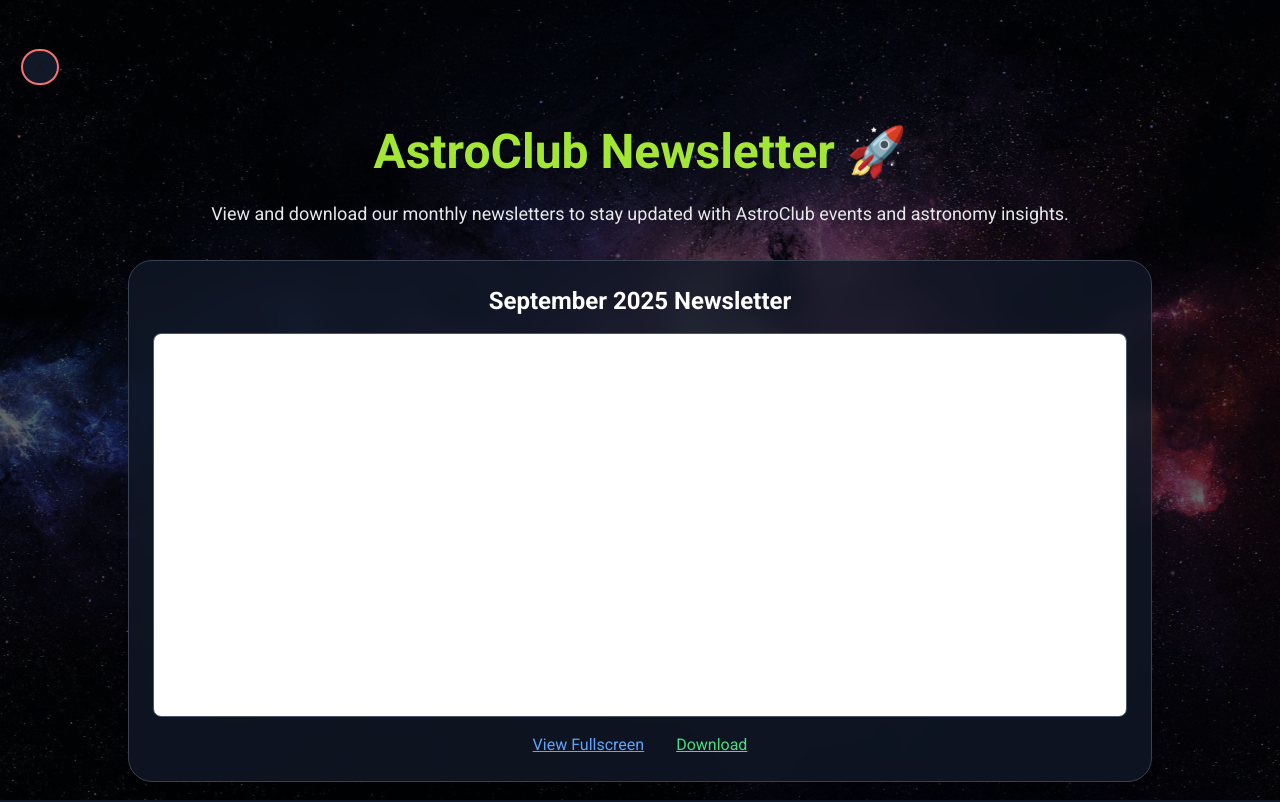
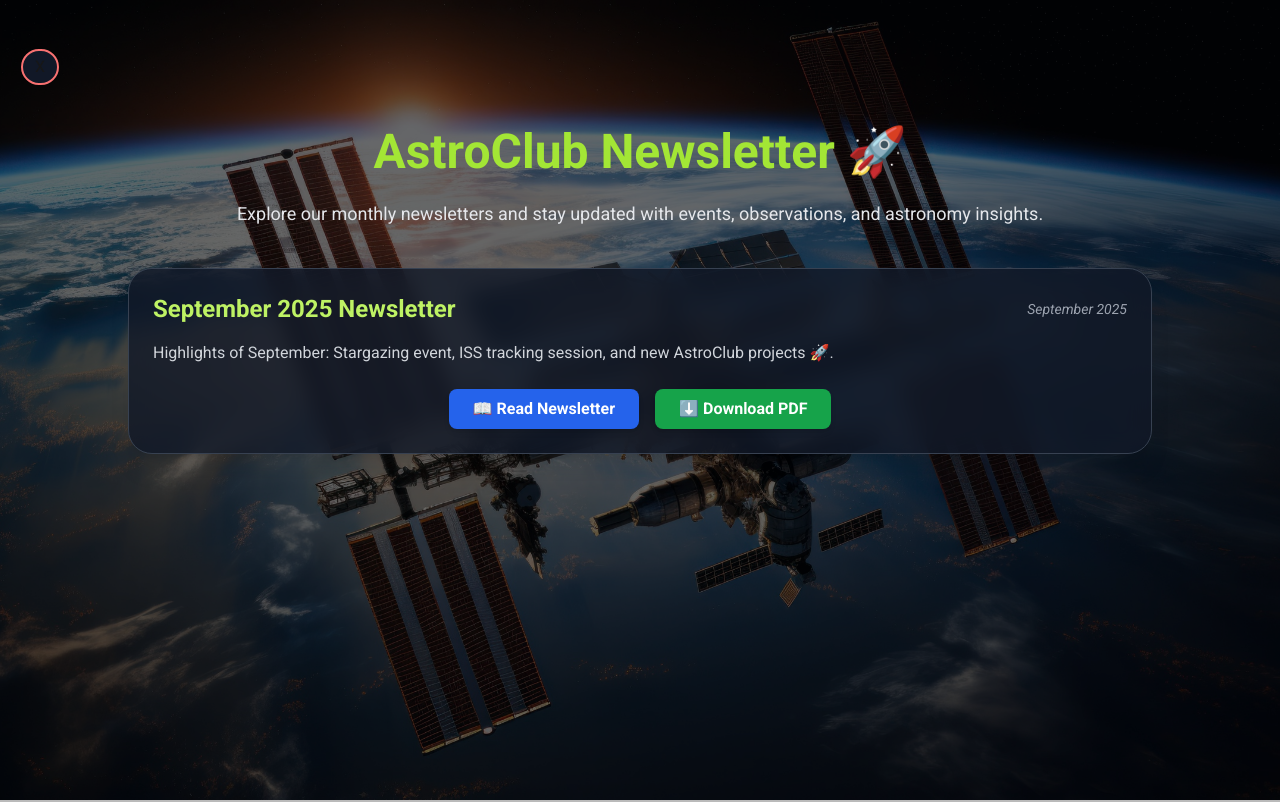
Before and after one commit to kamikaze-2004/Astro-site, a Next.js app: page /NewsLetter in a window 1280 px wide. Shown: the top 802 px of the page. Built offline with nearby package versions, Linux system fonts and the light colour scheme.

Commit message:
Update page.jsx

```diff
--- a/src/app/NewsLetter/page.jsx
+++ b/src/app/NewsLetter/page.jsx
@@ -3,8 +3,14 @@
 
 export default function NewsletterPage() {
   const newsletters = [
-    { title: "September 2025 Newsletter", file: "/newsletter/September-2025.pdf" },
-    // Add more newsletters here
+    {
+      title: "September 2025 Newsletter",
+      date: "September 2025",
+      description:
+        "Highlights of September: Stargazing event, ISS tracking session, and new AstroClub projects 🚀.",
+      file: "/newsletter/September-2025.pdf",
+    },
+    // Add more issues here
   ];
 
   return (
@@ -12,11 +18,10 @@
       {/* Background Image */}
       <div className="fixed inset-0 z-0">
         <img
-          src="/images/space.jpg" // <-- same style as your other pages
+          src="/images/iss.jpg"
           alt="space background"
           className="w-full h-full object-cover opacity-80 bg-no-repeat z-0"
         />
-        {/* Dark overlay for readability */}
         <div className="absolute inset-0 bg-black/50" />
       </div>
 
@@ -26,43 +31,41 @@
           AstroClub Newsletter 🚀
         </h1>
 
-        <p className="mb-8 text-gray-200 text-lg text-center">
-          View and download our monthly newsletters to stay updated with AstroClub
-          events and astronomy insights.
+        <p className="mb-10 text-gray-200 text-lg text-center">
+          Explore our monthly newsletters and stay updated with events,
+          observations, and astronomy insights.
         </p>
 
-        <ul className="space-y-6">
+        <ul className="space-y-8">
           {newsletters.map((nl, idx) => (
             <li
               key={idx}
-              className="border border-gray-700 p-6 rounded-3xl shadow-lg bg-gray-900/80 backdrop-blur-md"
+              className="bg-gray-900/80 backdrop-blur-md border border-gray-700 rounded-3xl shadow-xl p-6"
             >
-              <h2 className="text-2xl font-semibold mb-4 text-white text-center">
-                {nl.title}
-              </h2>
+              {/* Header */}
+              <div className="flex flex-col md:flex-row md:items-center md:justify-between mb-4">
+                <h2 className="text-2xl font-bold text-lime-300">{nl.title}</h2>
+                <span className="text-sm text-gray-400 italic">{nl.date}</span>
+              </div>
 
-              {/* PDF Viewer */}
-              <iframe
-                src={nl.file}
-                className="w-full h-96 border border-gray-600 mb-4 rounded-lg"
-                title={nl.title}
-              ></iframe>
+              {/* Description */}
+              <p className="text-gray-300 mb-6">{nl.description}</p>
 
-              {/* Links */}
-              <div className="flex justify-center gap-8">
+              {/* Actions */}
+              <div className="flex flex-col sm:flex-row gap-4 justify-center">
                 <Link
                   href={nl.file}
                   target="_blank"
-                  className="text-blue-400 underline hover:text-blue-500"
+                  className="px-6 py-2 rounded-lg bg-blue-600 hover:bg-blue-700 text-white font-semibold shadow-md text-center"
                 >
-                  View Fullscreen
+                  📖 Read Newsletter
                 </Link>
                 <a
                   href={nl.file}
                   download
-                  className="text-green-400 underline hover:text-green-500"
+                  className="px-6 py-2 rounded-lg bg-green-600 hover:bg-green-700 text-white font-semibold shadow-md text-center"
                 >
-                  Download
+                  ⬇️ Download PDF
                 </a>
               </div>
             </li>
```
